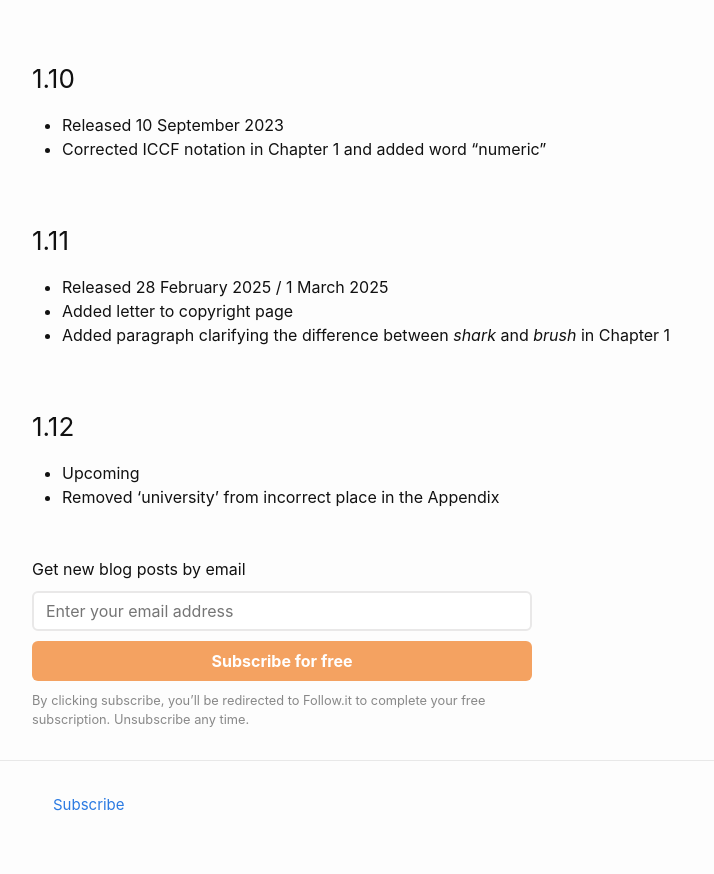
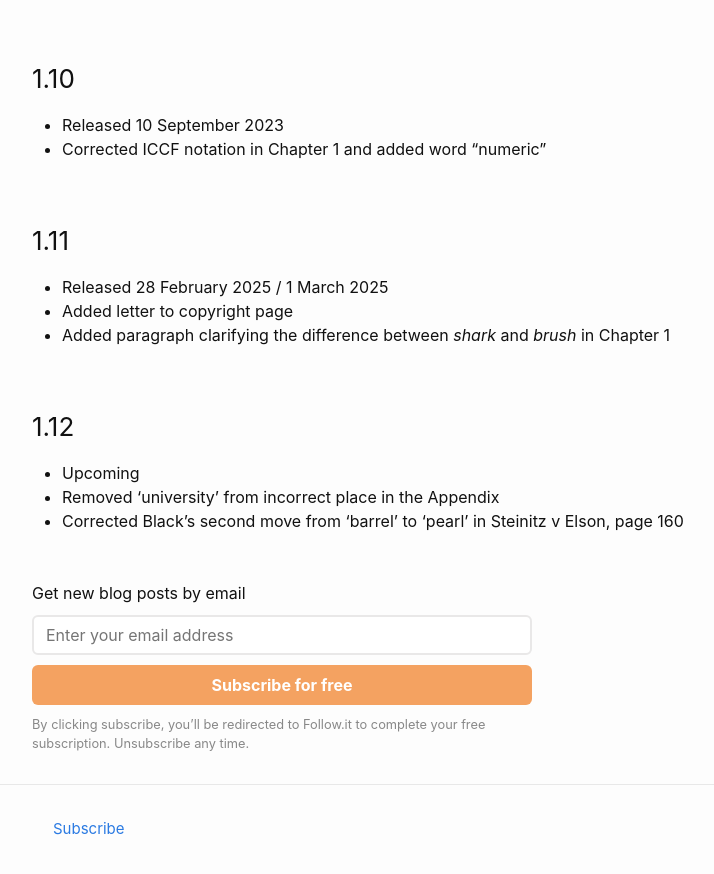
Before and after one commit to liontailedmacaque/liontailedmacaque.github.io, a Jekyll site: the page built from chessmemorypalace/versions.md, in a window 1280 px wide and 900 px high, scrolled down 2718 px. Shown: the top 874 px of the window, without its empty margins (238-952 px from the left). Built offline with Jekyll 4.4.1, drawn with Linux system fonts in a browser that asks for light colours.

Commit message:
Update versions.md

```diff
--- a/chessmemorypalace/versions.md
+++ b/chessmemorypalace/versions.md
@@ -83,3 +83,4 @@ This page lists the versions and the changes that have been made. All these chan
 ### 1.12
 - Upcoming
 - Removed 'university' from incorrect place in the Appendix
+- Corrected Black's second move from 'barrel' to 'pearl' in Steinitz v Elson, page 160
```
